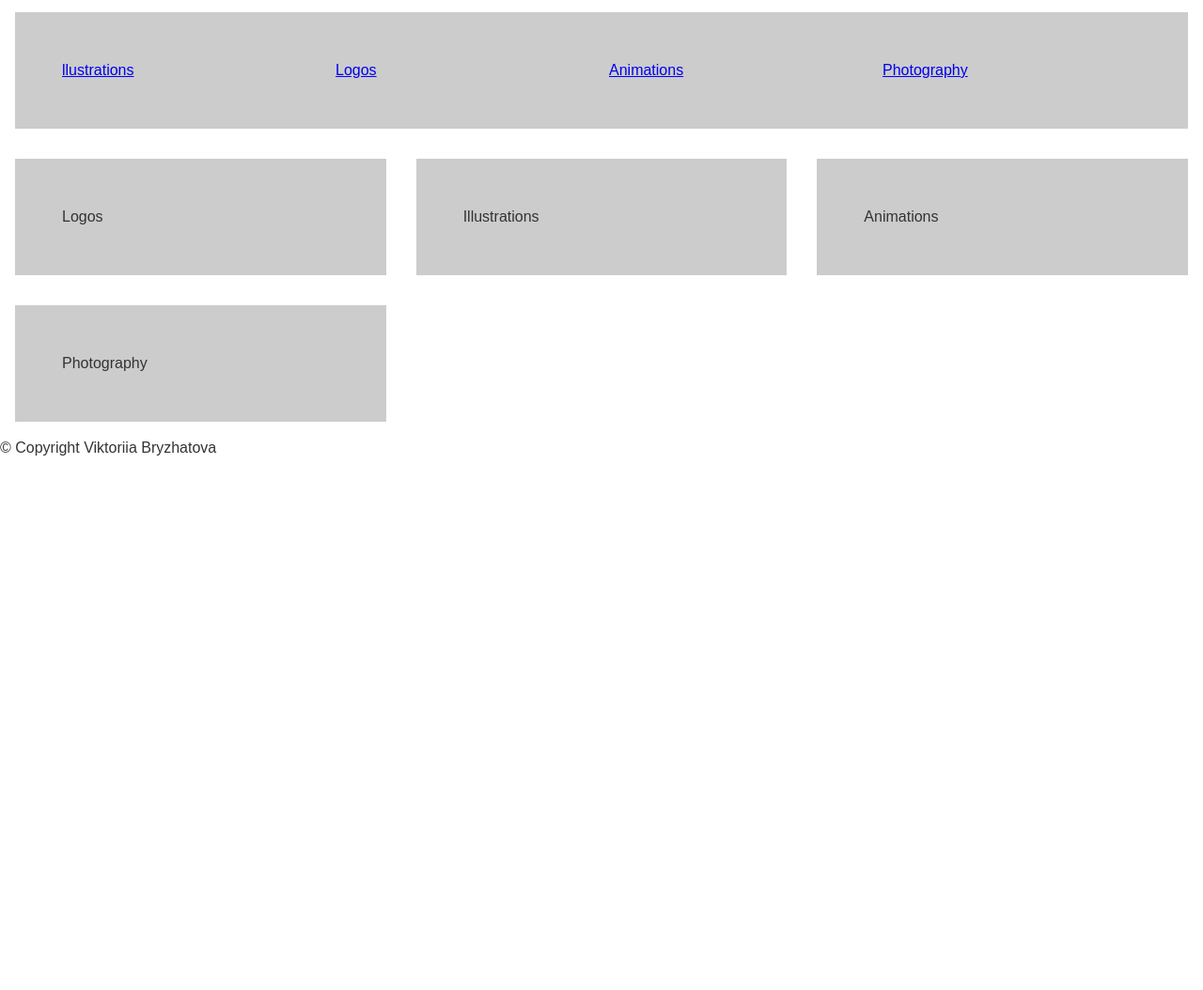
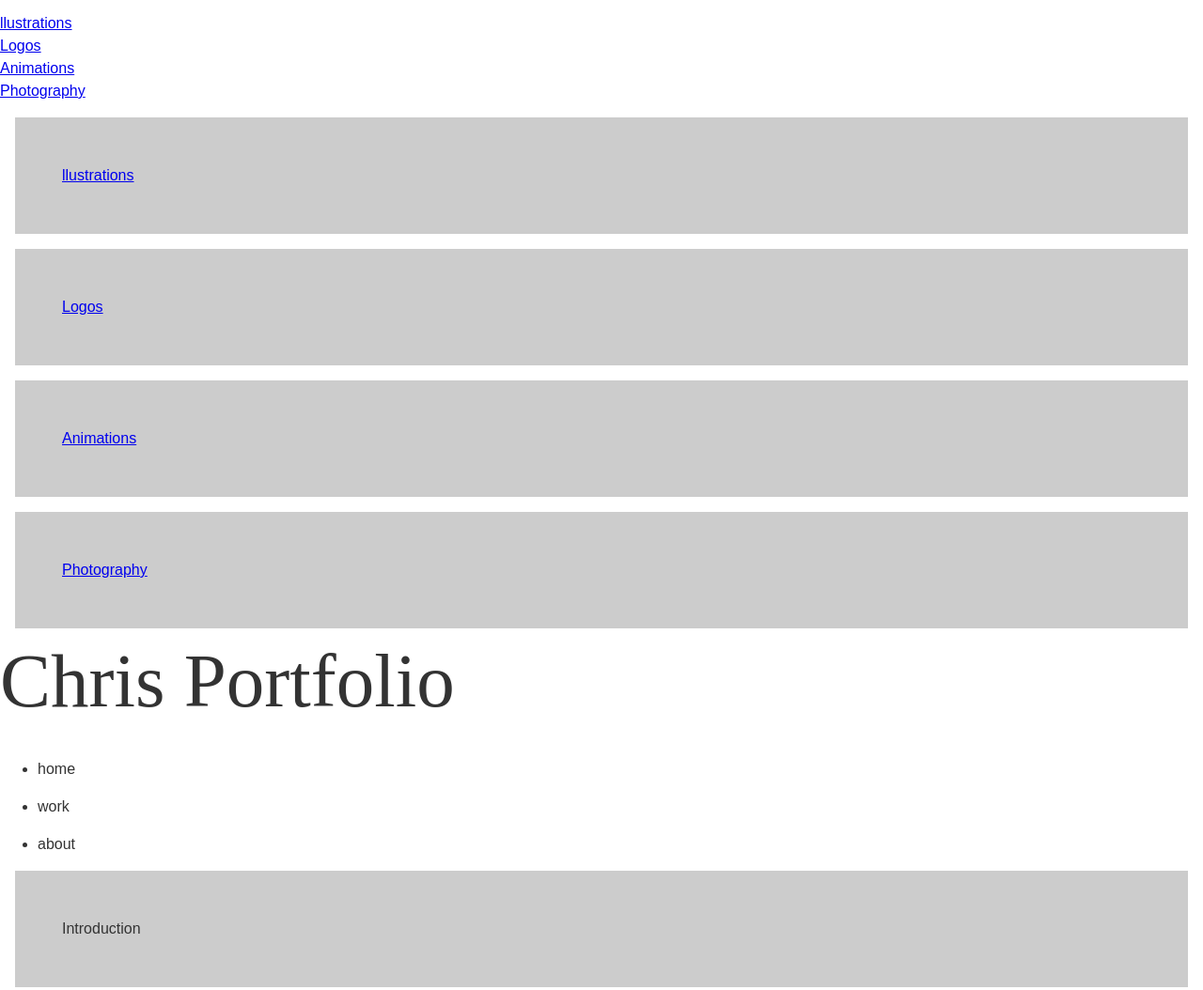
Before and after one commit to VikaBri/ViktoriiaBryzhatovaPortfolioMMP350, a plain HTML site: page index.html in a window 1280 px wide. Shown: the part 406-1460 px from the top of the page at 94% size. Before the commit the page ends 911 px from the top, so only its background shows below. Drawn offline with nearby package versions, Linux system fonts and the light colour scheme.

Commit message:
changes2

```diff
--- a/css/normailze.css
+++ b/css/normailze.css
@@ -12,62 +12,6 @@
     line-height: 1.15; /* 1 */
     -webkit-text-size-adjust: 100%; /* 2 */
   }
-
-  img {
-    width: auto;
-    height: auto;
-    max-width: 100%;
-  }
-
-  .page-projects {
-    display: grid;
-    grid-gap: 1rem;
-    grid-template-columns: 4fr;
-    grid-template-columns: repeat(4, 1fr);
-    padding: 0 5%;
-  }
-  .intro, .action1, .action2, .feature, .announcement{
-    padding: 50px;
-    background-color: #ccc;
-    margin: 1rem;
-  }
-  .features{
-    display: grid;
-    grid-template-columns: 1fr;
-  }
-
-  @media screen and (min-width: 600px){
-    .features{
-      grid-template-columns: repeat(2, 1fr);
-    }
-  }
-
-  @media screen and (min-width: 1200px){
-    .features{
-      grid-template-columns: repeat(3, 1fr);
-    }
-  }
-
-
-  /* ====================================
-  Medium screen breakpoint */
-  @media screen and (min-width: 600px) {
-    .page-projects {
-      grid-template-columns: 1fr 1fr;
-      padding: 0 10%;
-    }
-  }
-  /* ============ end min-width 600px =============== */
-
-  /* ====================================
-  large screen breakpoint */
-  @media screen and (min-width: 1200px) {
-    .page-projects {
-      grid-template-columns: repeat(4, 1fr);
-      padding: 0 25%;
-    }
-  }
-  /* ============ end min-width 1200px =============== */
 
   /* Sections
      ========================================================================== */
@@ -403,3 +347,26 @@
   [hidden] {
     display: none;
   }
+ /**started editing here?**/
+
+ .intro, .action1, .action2, .feature, .announcement{
+  padding: 50px;
+  background-color: #ccc;
+  margin: 1rem;
+}
+.features{
+  display: grid;
+  grid-template-columns: 1fr;
+}
+
+@media screen and (min-width: 600px){
+  .features{
+    grid-template-columns: repeat(2, 1fr);
+  }
+}
+
+@media screen and (min-width: 1200px){
+  .features{
+    grid-template-columns: repeat(3, 1fr);
+  }
+}
--- a/css/styles.css
+++ b/css/styles.css
@@ -140,77 +140,11 @@ See for more info: https://codepen.io/profstein/pen/mrMLRj
     YOUR STYLES
     Add your styles below.
     ========================== */
-    img {
-        width: auto;
-        height: auto;
-        max-width: 100%;
-      }
 
-      .page-projects, .intro, .action1, .action2, .feature, .announcement{
-        display: grid;
-        grid-gap: 1rem;
-        grid-template-columns: 1fr;
-        padding: 0 5%;
-      }
-
-      /* ====================================
-      Medium screen breakpoint */
-      @media screen and (min-width: 600px) {
-        .page-projects {
-          grid-template-columns: 1fr 1fr;
-          padding: 0 10%;
-        }
-      }
-      /* ============ end min-width 600px =============== */
-
-      /* ====================================
-      large screen breakpoint */
-      @media screen and (min-width: 1200px) {
-        .page-projects {
-          grid-template-columns: repeat(4, 1fr);
-          padding: 0 25%;
-        }
-      }
-      /* ============ end min-width 1200px =============== */
-       .page-projects{
+    .intro, .action1, .action2, .feature, .announcement{
         padding: 50px;
         background-color: #ccc;
         margin: 1rem;
       }
-      .projects{
-        display: grid;
-        grid-template-columns: 1fr;
+
       }
-
-      @media screen and (min-width: 600px){
-        .projects{
-          grid-template-columns: repeat(1, 1fr);
-        }
-      }
-
-      @media screen and (min-width: 1200px){
-        .projects{
-          grid-template-columns: repeat(4, 1fr);
-        }
-      }
-      .intro, .action1, .action2, .feature, .announcement{
-        padding: 50px;
-        background-color: #ccc;
-        margin: 1rem;
-      }
-      .features{
-        display: grid;
-        grid-template-columns: 1fr;
-      }
-
-      @media screen and (min-width: 600px){
-        .features{
-          grid-template-columns: repeat(2, 1fr);
-        }
-      }
-
-      @media screen and (min-width: 1200px){
-        .features{
-          grid-template-columns: repeat(3, 1fr);
-        }
-      }
--- a/index.html
+++ b/index.html
@@ -55,17 +55,70 @@
       <div class="project four"><a href="photography.html">Photography</a>
     </section>
 
+    <section class="features">
+      <div class="feature one"><a href="illustrations.html">llustrations</a>
+      </div>
+      <div class="feature two"><a href="logos.html">Logos</a>
+      </div>
+      <div class="feature three"><a href="animations.html">Animations</a>
+      </div>
+      <div class="feature four"><a href="photography.html">Photography</a>
+    </section>
 
+    <header>
+      <nav>
+          <h1>Chris Portfolio</h1>
+        <ul>
+          <li>home</li>
+          <li>work</li>
+          <li>about</li>
+        </ul>
+      </nav>
+    </header>
+
+    <main>
+      <section class="intro">
+        Introduction
+      </section>
+      <section class="action1">
+        <div class="action_image">
+          <img src="https://place-hold.it/300x300" alt="">
+        </div>
+        <div class="action_description">
+          <p>
+            Lorem ipsum, dolor sit amet consectetur adipisicing elit. Explicabo alias cumque, error earum inventore aspernatur dolore ut nemo voluptatum cupiditate vero aut. Numquam illum laborum tenetur amet libero commodi nesciunt.
+          </p>
+        </div>
+      </section>
+      <section class="action2">
+        <div class="action_image">
+          <img src="https://place-hold.it/300x300" alt="">
+        </div>
+        <div class="action_description">
+          <p>
+            Lorem ipsum, dolor sit amet consectetur adipisicing elit. Explicabo alias cumque, error earum inventore aspernatur dolore ut nemo voluptatum cupiditate vero aut. Numquam illum laborum tenetur amet libero commodi nesciunt.
+          </p>
+        </div>
+      </section>
+      <section class="announcement">
+        Announcement
+      </section>
       <section class="features">
         <div class="feature one">
-        Logos
+          Feature 1
         </div>
         <div class="feature two">
-        Illustrations
+          Feature 2
         </div>
-      <div class="feature three">Animations</div>
-      <div class="feature four">Photography</div>
+        <div class="feature three">Feature 3</div>
       </section>
+    </main>
+
+    <footer>
+      <p>&copy; Copyright Chris Stein</p>
+    </footer>
+
+
 
 </main>
 
```
Also changed, not shown: logos.html (+61 -0 lines). Lines whose indentation alone changed are shown as unchanged.
